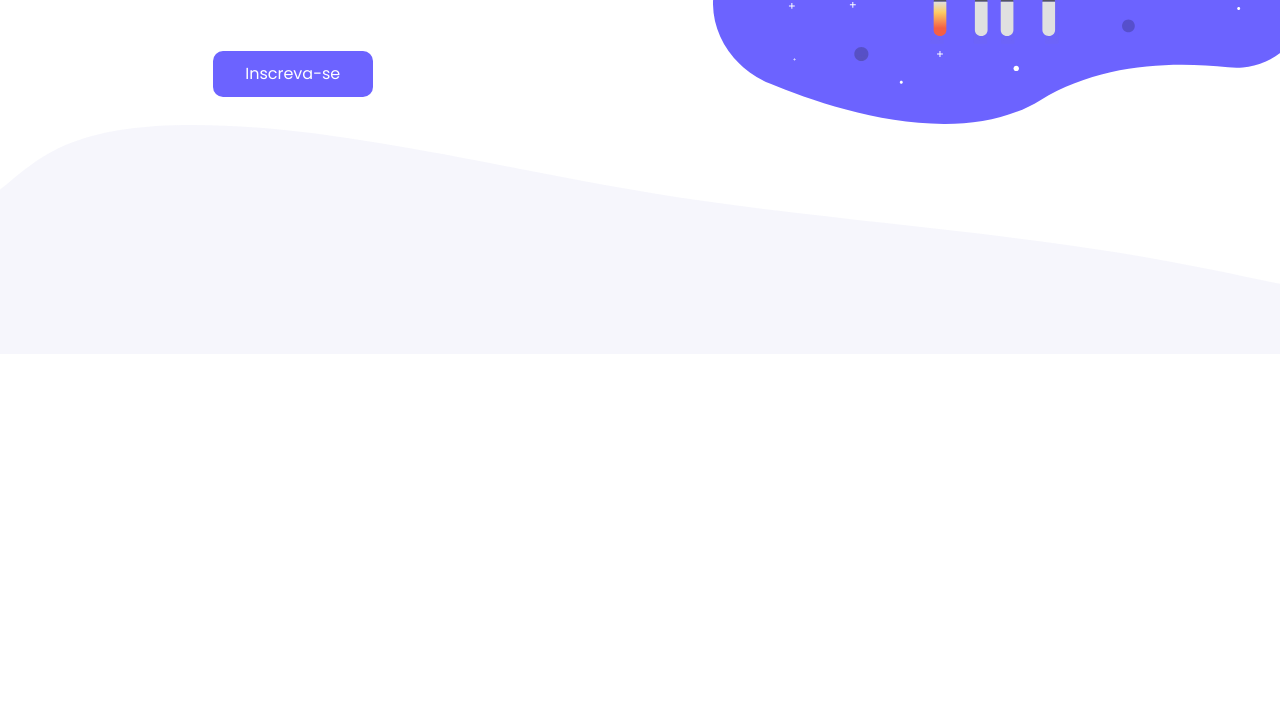
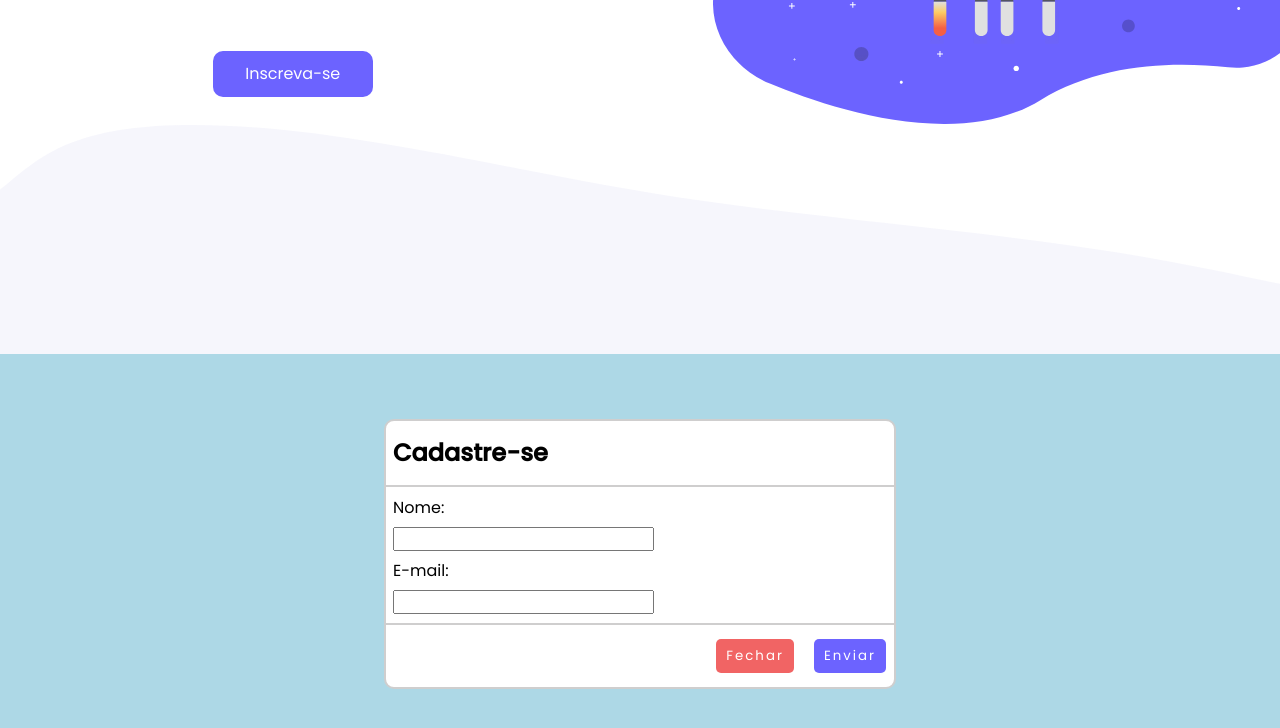
Before and after one commit to DanwiiloCarvalho/DesafioCountdown, a plain HTML site: page index.html in a window 1280 px wide. Shown: the part 446-1174 px from the top of the page. Before the commit the page ends 800 px from the top, so only its background shows below. Drawn offline with Linux system fonts and the light colour scheme.

Commit message:
Criação do modal de incrição no HTML e CSS

```diff
--- a/index.html
+++ b/index.html
@@ -31,6 +31,21 @@
             </main>
             <div class="bottom"></div>
         </div>
+        <div class="modal-fullscreen">
+            <form class="subscribe-modal" action="">
+                <h2>Cadastre-se</h2>
+                <div class="fields">
+                    <label for="name">Nome:</label>
+                    <input id="name" type="text">
+                    <label for="email">E-mail:</label>
+                    <input type="email" name="email" id="email">
+                </div>
+                <div class="modal-buttons">
+                    <button id="close">Fechar</button>
+                    <button id="send">Enviar</button>
+                </div>
+            </form>
+        </div>
     </body>
     <script src="script.js"></script>
 </html>
--- a/style.css
+++ b/style.css
@@ -135,3 +135,61 @@ button.subscribe {
     height: 229px;
     width: 100%;
 }
+
+.modal-fullscreen {
+    /* display: none; */
+    display: flex;
+    justify-content: center;
+    align-items: center;
+    background-color: lightblue;
+    height: 400px;
+}
+
+.subscribe-modal {
+    display: flex;
+    flex-direction: column;
+    justify-content: space-evenly;
+    background-color: white;
+    width: 40%;
+    height: 270px;
+    border-radius: 10px;
+    border: 2px solid #cfcece;
+    /* padding: 0 5px; */
+}
+
+.subscribe-modal h2 {
+    padding: 0 7px;
+}
+
+.subscribe-modal div.fields {
+    display: flex;
+    flex-direction: column;
+    justify-content: center;
+    align-items: flex-start;
+    gap: 7px;
+    border-top: 2px solid #cfcece;
+    border-bottom: 2px solid #cfcece;
+    flex-basis: 140px;
+    padding: 0 7px;
+}
+
+.modal-buttons {
+    display: flex;
+    justify-content: right;
+    padding: 0 8px;
+    gap: 20px;
+}
+
+.modal-buttons button {
+    border: none;
+    border-radius: 5px;
+    color: #ffffff;
+
+    padding: 7px 10px;
+    background-color: #6C63FF;
+    letter-spacing: 2px;
+}
+
+button#close {
+    background-color: rgb(241, 100, 100);
+}
```
